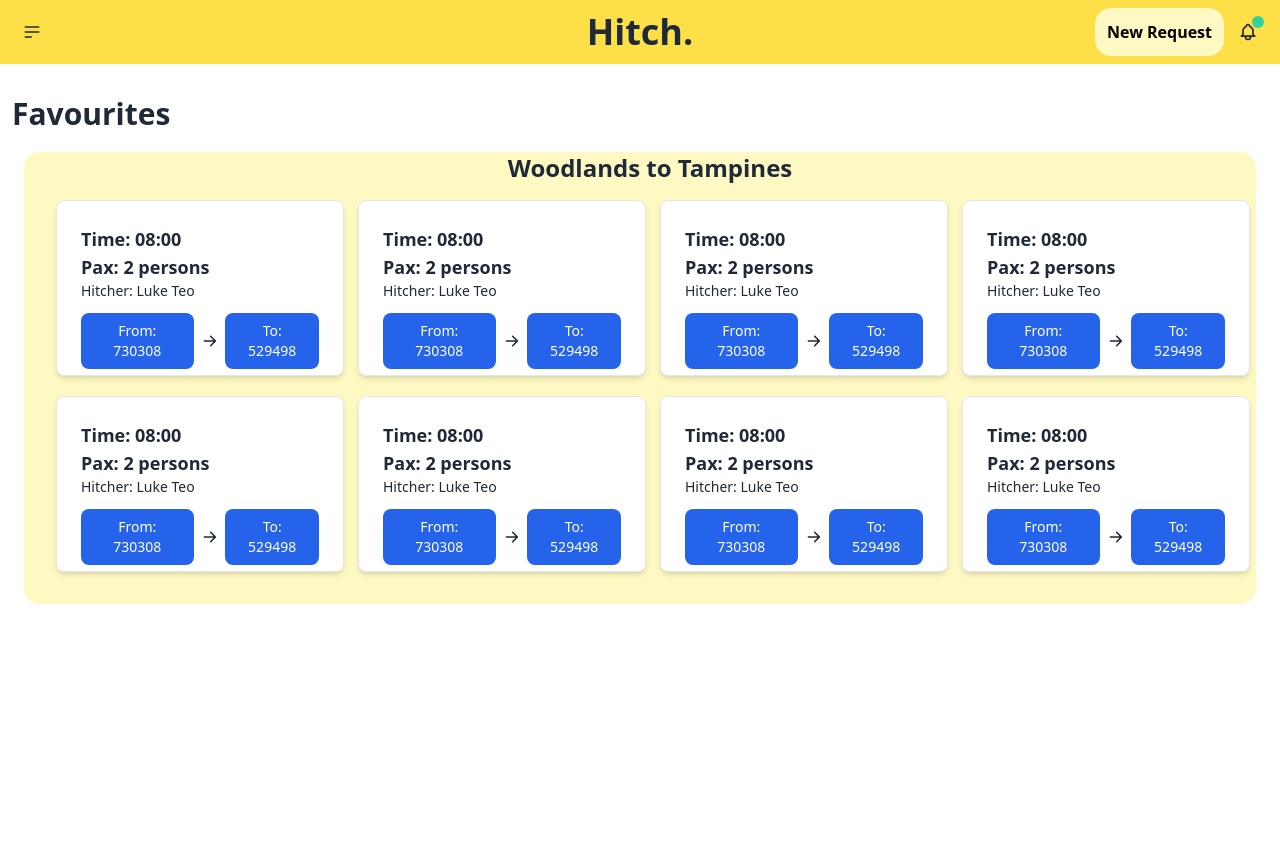
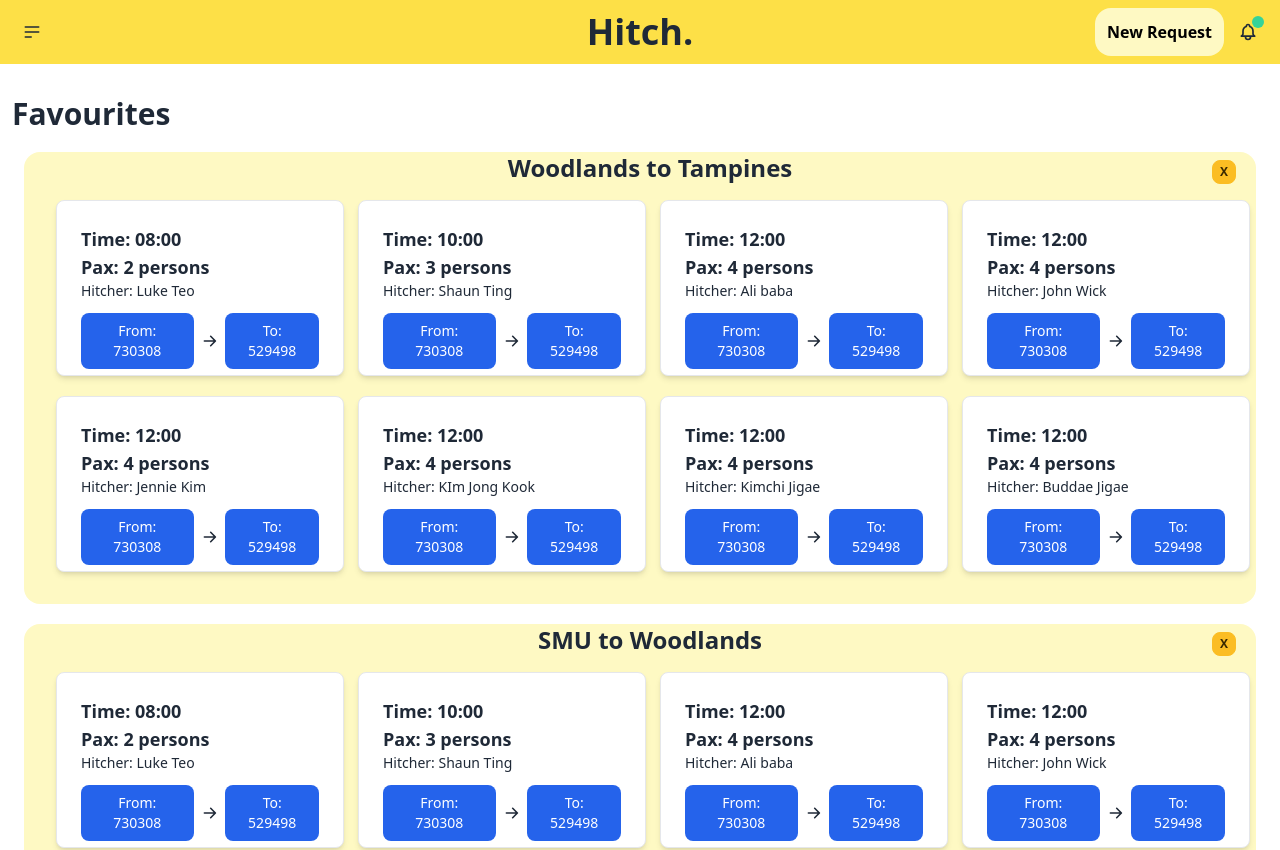
Before and after one commit to luketeosmu/sghitch, a Vue app: page /home in a window 1280 px wide. Shown: the top 850 px of the page. Before the commit the page ends 800 px from the top, so only its background shows below. Built offline with nearby package versions, Linux system fonts and the light colour scheme.

Commit message:
added routing to nav bar & minimize feature to favourites page

```diff
--- a/src/components/Favourite.vue
+++ b/src/components/Favourite.vue
@@ -1,18 +1,18 @@
 <template lang="">
     <div>
-        <a href="#" class="relative mx-3 p-3 pt-12 bg-yellow-100 rounded-2xl flex justify-center hover:bg-yellow-200">
-                <h3 class="absolute top-0 font-bold text-2xl font-sans mb-3 ml-5 text-center">{{ favourites[0] }}</h3>
-                <div class="grid grid-cols-1 md:grid-cols-2 lg:grid-cols-3 xl:grid-cols-4 ">
-                    <Request />
-                    <Request />
-                    <Request />
-                    <Request />
-                    <Request />
-                    <Request />
-                    <Request />
-                    <Request />
+        <div v-if='favourites.length != 0' v-for="favourite in favourites">
+            <a class="relative mb-5 mx-3 p-3 pt-12 bg-yellow-100 rounded-2xl flex justify-center hover:bg-yellow-200 cursor-pointer" >
+                <h3 class="absolute top-0 font-bold text-2xl font-sans mb-3 ml-5 text-center" id="favourite">{{ favourite }}</h3>
+                <button class="btn btn-square btn-xs btn-warning absolute top-2 right-5 font-black" @click="minimize(favourite)"> X </button>
+                <div :id="favourite">
+                    <Request :favourite="favourite" />
                 </div>
             </a>
+        </div>
+        <div v-else class="flex justify-center items-center">
+            <h3 class="text-center text-2xl">No favourites to display</h3>
+            <button @click='addFavourite()' type="button" class="block bg-yellow-300 p-3 ml-5 rounded-2xl text-black font-semibold" to="newReq">Add Favourite</button>
+        </div>
     </div>
 </template>
 <script>
@@ -25,11 +25,23 @@ export default {
     },
     components: {
         Request,
-
     },
     data() {
         return {
-            favourites: ["Woodlands to Tampines"]
+            favourites: ["Woodlands to Tampines", "SMU to Woodlands"],
+
+            //GET array of request objects and use v-for to show individual requests
+            // favourites: []
+        }
+    },
+    methods: {
+        minimize(favourite) {
+            var div = document.getElementById(favourite)
+            if (div.style.display === "none") {
+                div.style.display = "block";
+            } else {
+                div.style.display = "none";
+            }
         }
     }
 }
--- a/src/components/Nav.vue
+++ b/src/components/Nav.vue
@@ -7,17 +7,17 @@
                     <svg xmlns="http://www.w3.org/2000/svg" class="h-5 w-5" fill="none" viewBox="0 0 24 24" stroke="currentColor"><path stroke-linecap="round" stroke-linejoin="round" stroke-width="2" d="M4 6h16M4 12h16M4 18h7" /></svg>
                 </label>
                 <ul tabindex="0" class="menu menu-compact dropdown-content mt-3 p-2 shadow bg-base-100 rounded-box w-52">
-                    <li><a>Homepage</a></li>
-                    <li><a>Settings</a></li>
-                    <li><a>Favourites</a></li>
+                    <li><a @click='home()'>Homepage</a></li>
+                    <li><a @click='profile()'>Profile</a></li>
+                    <li><a >Favourites</a></li>
                 </ul>
                 </div>
             </div>
             <div class="navbar-center">
-                <span class="font-bold text-4xl font-sans">Hitch.</span>
+                <span class="font-bold text-4xl font-sans cursor-pointer" @click='home()'>Hitch.</span>
             </div>
             <div class="navbar-end">
-                <button @click='login()' type="button" class="block bg-yellow-100 p-3 rounded-2xl text-black font-semibold">New Request</button>
+                <button @click='newReq()' type="button" class="block bg-yellow-100 p-3 rounded-2xl text-black font-semibold" to="newReq">New Request</button>
                 <button class="btn btn-ghost btn-circle">
                 <div class="indicator">
                     <svg xmlns="http://www.w3.org/2000/svg" class="h-5 w-5" fill="none" viewBox="0 0 24 24" stroke="currentColor"><path stroke-linecap="round" stroke-linejoin="round" stroke-width="2" d="M15 17h5l-1.405-1.405A2.032 2.032 0 0118 14.158V11a6.002 6.002 0 00-4-5.659V5a2 2 0 10-4 0v.341C7.67 6.165 6 8.388 6 11v3.159c0 .538-.214 1.055-.595 1.436L4 17h5m6 0v1a3 3 0 11-6 0v-1m6 0H9" /></svg>
@@ -33,6 +33,20 @@ export default {
     name: "Nav",
     props: {
 
+    },
+    methods: {
+        newReq() {
+            this.$router.push('/newReq')
+        },
+        home() {
+            this.$router.push('/home')
+        },
+        profile() {
+            this.$router.push('/profile')
+        },
+        // favourites() {
+        //     this.$router.push('/favourites')
+        // },
     }
 }
 </script>
--- a/src/components/Request.vue
+++ b/src/components/Request.vue
@@ -1,33 +1,100 @@
 <template lang="">
     <div>
-        <a href="#" class="card relative p-6 mx-5 mb-5 w-72 h-44 bg-white rounded-lg border border-gray-200 shadow-md hover:bg-red-200">
+        <div v-if="requests.length > 0" class="grid grid-cols-1 md:grid-cols-2 lg:grid-cols-3 xl:grid-cols-4 ">
+            <div  v-for="request in requests">
+                <a class="card relative p-6 mx-5 mb-5 w-72 h-44 bg-white rounded-lg border border-gray-200 shadow-md hover:bg-red-200">
                     <ul class="text-lg font-bold mb-3">
-                <li>Time: {{ time }}</li>
-                <li>Pax: {{ pax }} persons</li>
-                <li class="font-normal text-sm">Hitcher: {{ hitcher }}</li>
+                        <li>Time: {{ request.time}}</li>
+                        <li>Pax: {{ request.pax }} persons</li>
+                        <li class="font-normal text-sm">Hitcher: {{ request.hitcher }}</li>
                     </ul>
                     <div class="inline-flex items-center mb-5">
                         <button href="#" class= " py-2 px-3 text-sm font-medium text-center text-white bg-blue-600 rounded-lg hover:bg-blue-800 focus:ring-4 focus:outline-none focus:ring-blue-300">
-                            From: {{ from }}
+                                    From: {{ request.from }}
                         </button>
                         <svg aria-hidden="true" class="mx-2 w-4 h-4" fill="currentColor" viewBox="0 0 20 20" xmlns="http://www.w3.org/2000/svg"><path fill-rule="evenodd" d="M10.293 3.293a1 1 0 011.414 0l6 6a1 1 0 010 1.414l-6 6a1 1 0 01-1.414-1.414L14.586 11H3a1 1 0 110-2h11.586l-4.293-4.293a1 1 0 010-1.414z" clip-rule="evenodd"></path></svg>
                         <button href="#" class= " py-2 px-3 text-sm font-medium text-center text-white bg-blue-600 rounded-lg hover:bg-blue-800 focus:ring-4 focus:outline-none focus:ring-blue-300">
-                        To: {{ to }}
+                                To: {{ request.to }}
                         </button>
                     </div>
                 </a>
+            </div>
+        </div>
+        <div v-else class="text-center justify-center items-center">
+            <span class="text-center text-xl">No current ride requests</span>
+        </div>
     </div>
 </template>
 <script>
 export default {
     name: "Request",
+    props: {
+        favourite: String
+    },
+    components: {
+    },
     data() {
         return {
+            //use Favourite to GET all request from "Woodlands to Tampines"
+            // requests: [],
+            requests: [
+                    {
                         hitcher: "Luke Teo",
                         time: "08:00",
                         pax: 2,
                         from: "730308",
                         to: "529498"
+                    },
+                    {
+                        hitcher: "Shaun Ting",
+                        time: "10:00",
+                        pax: 3,
+                        from: "730308",
+                        to: "529498"
+                    },
+                    {
+                        hitcher: "Ali baba",
+                        time: "12:00",
+                        pax: 4,
+                        from: "730308",
+                        to: "529498"
+                    },
+                    {
+                        hitcher: "John Wick",
+                        time: "12:00",
+                        pax: 4,
+                        from: "730308",
+                        to: "529498"
+                    },
+                    {
+                        hitcher: "Jennie Kim",
+                        time: "12:00",
+                        pax: 4,
+                        from: "730308",
+                        to: "529498"
+                    },
+                    {
+                        hitcher: "KIm Jong Kook",
+                        time: "12:00",
+                        pax: 4,
+                        from: "730308",
+                        to: "529498"
+                    },
+                    {
+                        hitcher: "Kimchi Jigae",
+                        time: "12:00",
+                        pax: 4,
+                        from: "730308",
+                        to: "529498"
+                    },
+                    {
+                        hitcher: "Buddae Jigae",
+                        time: "12:00",
+                        pax: 4,
+                        from: "730308",
+                        to: "529498"
+                    },
+            ]
         }
     }
 }
```
Lines whose indentation alone changed are shown as unchanged.
